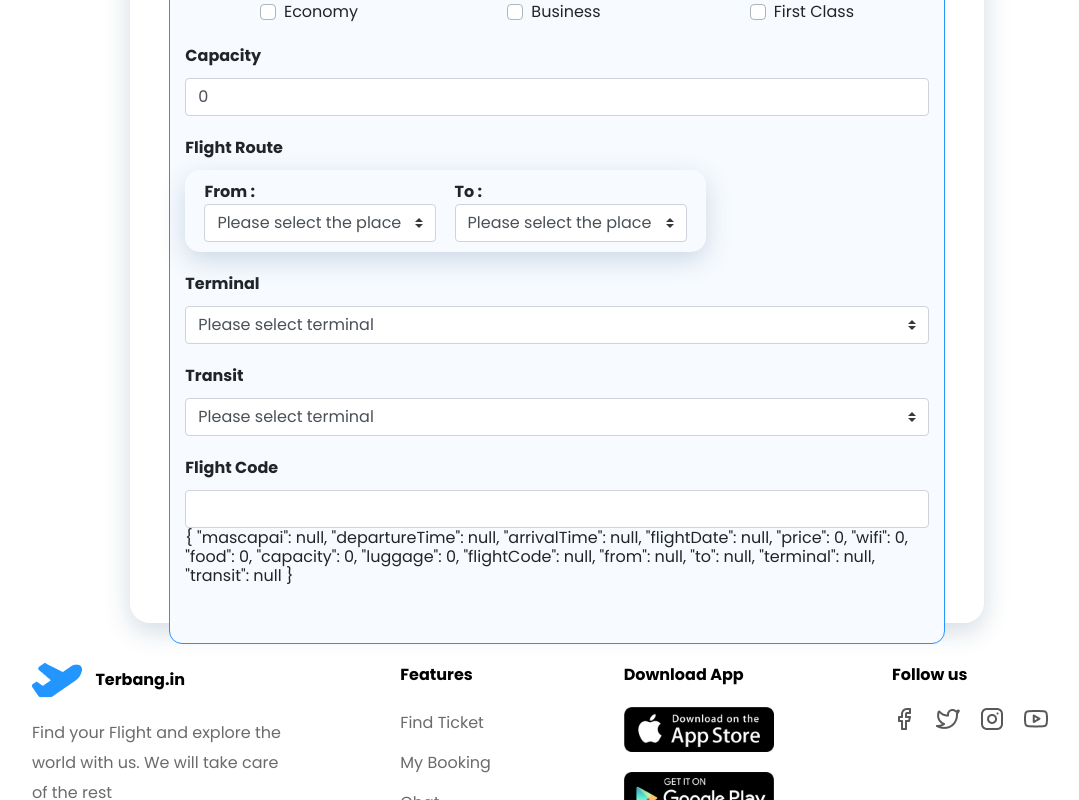
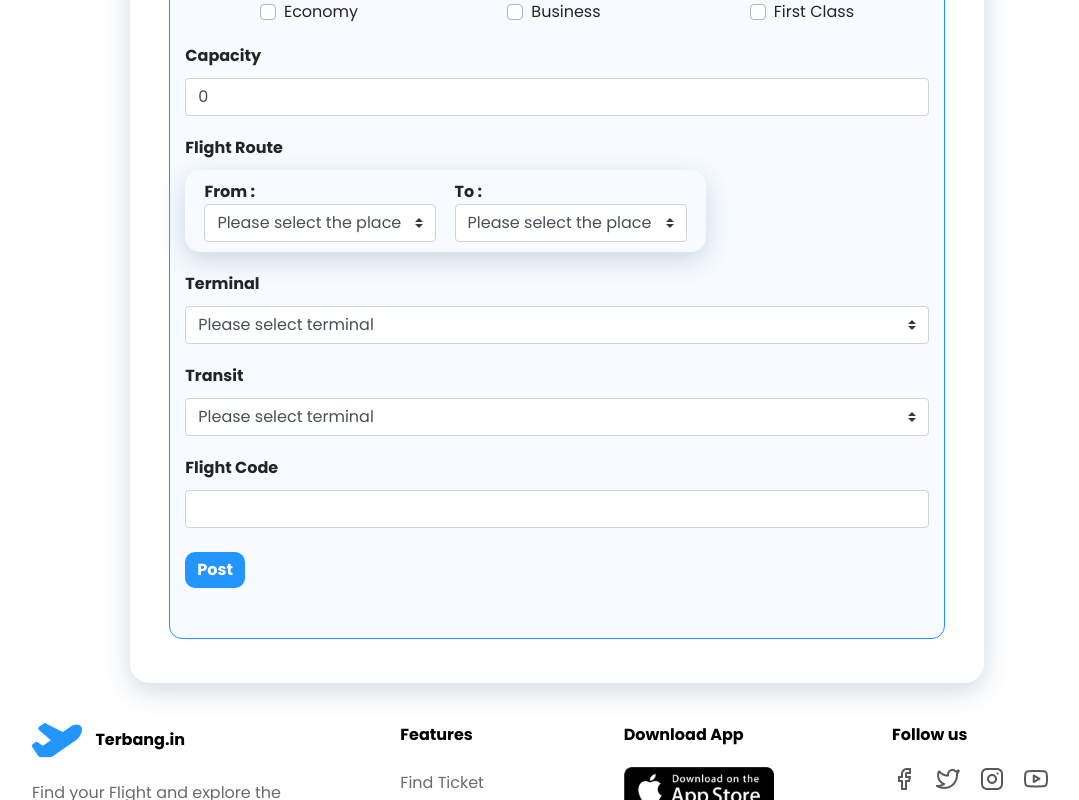
Before and after one commit to andrawanerlang1/TERBANGIN-FrontEnd, a Vue app: page /post-flight in a window 1280 px wide. Shown: the part 920-1720 px from the top of the page, without its empty margins (83-1162 px from the left). Built offline with nearby package versions, Linux system fonts and the light colour scheme; what vue-sweetalert2, vue-toasted would draw is missing.

Commit message:
add flight.js to store

```diff
--- a/src/components/_base/FlightDetail/FlightInputPost.vue
+++ b/src/components/_base/FlightDetail/FlightInputPost.vue
@@ -60,9 +60,15 @@
           Flight Class
         </div>
         <div style="display:flex;justify-content:space-around; font-weight:500">
-          <b-form-checkbox value="economy">Economy</b-form-checkbox>
-          <b-form-checkbox value="business">Business</b-form-checkbox>
-          <b-form-checkbox value="firstclass">First Class</b-form-checkbox>
+          <b-form-checkbox v-model="form.flightClass" value="economy"
+            >Economy</b-form-checkbox
+          >
+          <b-form-checkbox v-model="form.flightClass" value="business"
+            >Business</b-form-checkbox
+          >
+          <b-form-checkbox v-model="form.flightClass" value="firstclass"
+            >First Class</b-form-checkbox
+          >
         </div>
       </div>
       <div class="formSeparator">
@@ -129,7 +135,9 @@
         </div>
         <b-form-input v-model="form.flightCode"></b-form-input>
       </div>
-      <h6>{{ form }}</h6>
+      <!-- <h6>{{ form }}</h6> -->
+      <br />
+      <b-button @click="postFlight">Post</b-button>
     </div>
   </div>
 </template>
@@ -152,7 +160,8 @@ export default {
         from: null,
         to: null,
         terminal: null,
-        transit: null
+        transit: null,
+        flightClass: []
       },
       options: [
         { value: null, text: 'Please select airlines' },
@@ -180,7 +189,8 @@ export default {
         { value: '2', text: 'Transit Twice' }
       ]
     }
-  }
+  },
+  methods: {}
 }
 </script>
 
@@ -237,4 +247,11 @@ export default {
   margin-left: 0px !important;
   margin-right: 0px !important;
 }
+
+button {
+  background-color: #2395ff;
+  border-radius: 10px;
+  border: none;
+  font-weight: bold;
+}
 </style>
--- a/src/store/index.js
+++ b/src/store/index.js
@@ -6,6 +6,7 @@ import Auth from './modules/auth'
 import Search from './modules/search'
 import Booking from './modules/booking'
 import Chat from './modules/chat'
+import Flight from './modules/flight'
 import createPersistedState from 'vuex-persistedstate'
 
 Vue.use(Vuex)
@@ -13,7 +14,7 @@ export default new Vuex.Store({
   state: {},
   mutations: {},
   actions: {},
-  modules: { Register, Auth, Booking, Profile, Search, Chat },
+  modules: { Register, Auth, Booking, Profile, Search, Chat, Flight },
   getters: {},
   plugins: [
     createPersistedState({
--- /dev/null
+++ b/src/store/modules/flight.js
@@ -0,0 +1,22 @@
+import axios from 'axios'
+
+export default {
+  modules: {},
+  state: {},
+  mutations: {},
+  actions: {
+    postFlight(context, payload) {
+      return new Promise((resolve, reject) => {
+        axios
+          .post(`${process.env.VUE_APP_PORT}/flight`, payload)
+          .then(result => {
+            resolve(result)
+          })
+          .catch(error => {
+            reject(error.response)
+          })
+      })
+    }
+  },
+  getters: {}
+}
--- a/src/views/PostFlight.vue
+++ b/src/views/PostFlight.vue
@@ -9,7 +9,7 @@
       />
     </div>
     <div class="row justify-content-center">
-      <div class="col-10 boxMessage col-lg-8  mt-5" style="height:1370px">
+      <div class="col-10 boxMessage col-lg-8  mt-5" style="height:1430px">
         <div class="container">
           <div class="row">
             <div class="col mx-lg-4">
```
